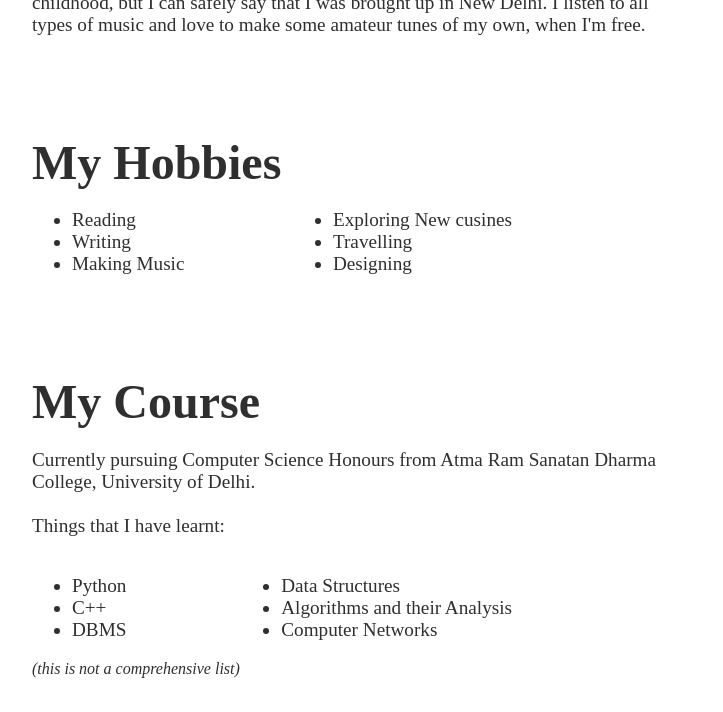
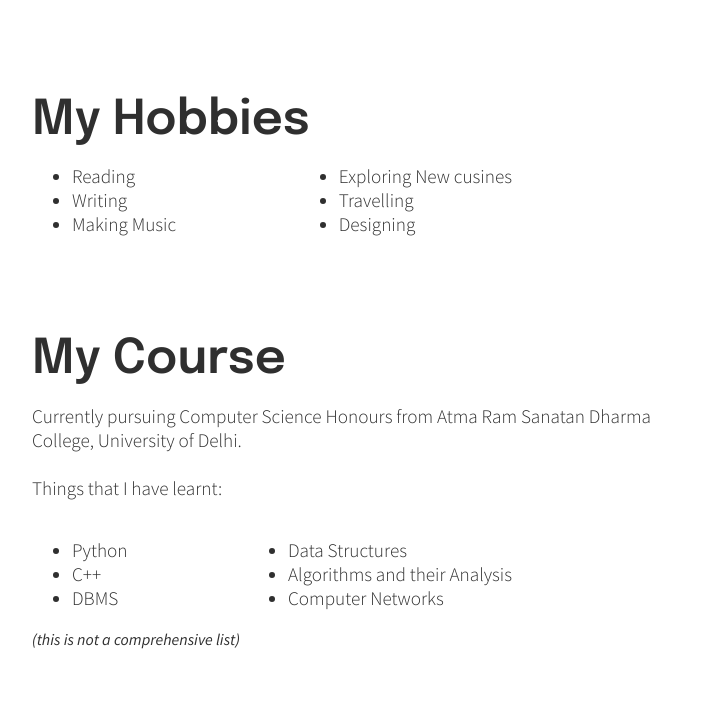
Before and after one commit to rahulsahay114/78128-IT-sem5, a plain HTML site: page Q3/index.html in a window 1280 px wide. Shown: the part 727-1439 px from the top of the page, without its empty margins (192-915 px from the left). Drawn offline with Linux system fonts and the light colour scheme.

Commit message:
Update style.css

```diff
--- a/Q3/style.css
+++ b/Q3/style.css
@@ -1,8 +1,4 @@
-@font-face {
-    font-family: "Source Sans Pro";
-    src: url('https://fonts.googleapis.com/css2?family=Source+Sans+Pro:ital,wght@0,300;0,400;0,600;0,700;1,400&display=swap');
-  }
-
+@import url('https://fonts.googleapis.com/css2?family=Source+Sans+Pro:ital,wght@0,300;0,400;0,600;0,700;1,400&display=swap');
 @import url('https://fonts.googleapis.com/css2?family=Epilogue:wght@100;600&display=swap');
 
 body {
```
